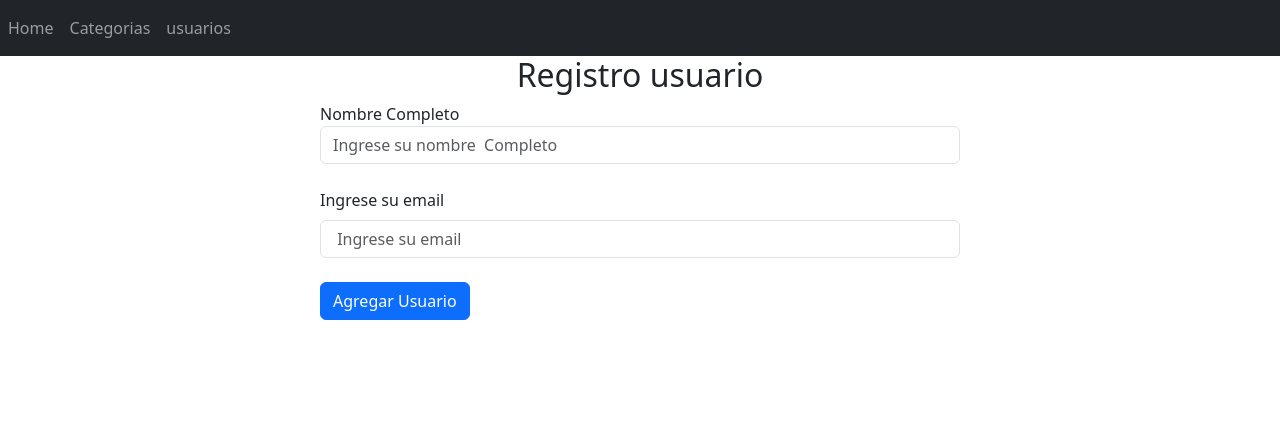
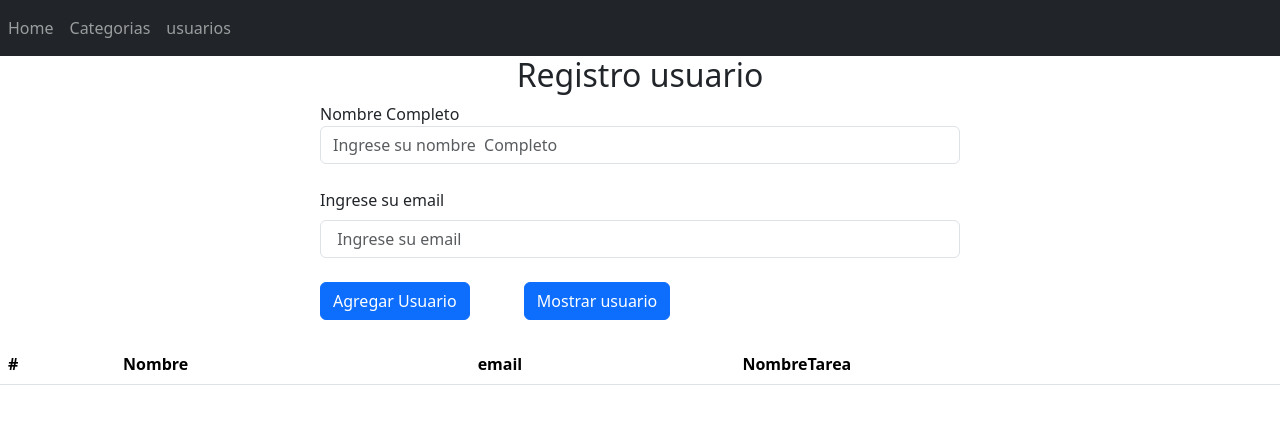
Before and after one commit to winsignares/projectweb, a Flask app: page /usuario in a window 1280 px wide. Shown: the top 424 px of the page. Run offline with Flask 3, Linux system fonts and the light colour scheme; lists and menus that the app fills with data are empty; some libraries are stand-ins or nearby versions.

Commit message:
pintado de tabla

```diff
--- a/app.py
+++ b/app.py
@@ -76,7 +76,7 @@ def dostablas():
         dato[i] = {
         'Nombre':users.fullname,
 		'email':users.email,
-		'Nombre Tarea':taks.nametak,
+		'NombreTarea':taks.nametak,
         }
         print(users.fullname, taks.nametak)
 
--- a/config/static/js/user.js
+++ b/config/static/js/user.js
@@ -14,3 +14,36 @@ function saveuser() {
         console.log(error);
       });
 }
+
+function MostrarUsuario() {
+  //alertify.success('Hola Mundo');
+  const listausuario = document.getElementById('listausuario');
+  let endpoint = "/dostablas";
+
+      axios.get(endpoint)
+      .then(function (response) {
+        let data = response.data;
+        let Lusuario ="";
+        let longitud = (Object.keys(data).length) +1 ;
+
+        for (let index = 1; index < longitud; index++) {
+
+          Lusuario += `<tr>
+                        <th scope="row">${index}</th>
+                        <td>${data[index].Nombre}</td>
+                        <td>${data[index].email}</td>
+                        <td>${data[index].NombreTarea}</td>
+                      </tr>`;
+
+        }
+
+        listausuario.innerHTML = Lusuario;
+
+      })
+      .catch(function (error) {
+        console.log(error);
+      })
+      .finally(function () {
+        // always executed
+      });
+}
--- a/config/templates/layout.html
+++ b/config/templates/layout.html
@@ -9,6 +9,17 @@
     <meta name='viewport' content='width=device-width, initial-scale=1'>
     <link rel='stylesheet' type='text/css' media='screen' href='main.css'>
     <link href="https://cdn.jsdelivr.net/npm/bootstrap@5.3.0-alpha1/dist/css/bootstrap.min.css" rel="stylesheet" integrity="sha384-GLhlTQ8iRABdZLl6O3oVMWSktQOp6b7In1Zl3/Jr59b6EGGoI1aFkw7cmDA6j6gD" crossorigin="anonymous">
+    <!-- CSS -->
+    <link rel="stylesheet" href="//cdn.jsdelivr.net/npm/alertifyjs@1.13.1/build/css/alertify.min.css"/>
+    <!-- Default theme -->
+    <link rel="stylesheet" href="//cdn.jsdelivr.net/npm/alertifyjs@1.13.1/build/css/themes/default.min.css"/>
+
+    <!--
+        RTL version
+    -->
+    <link rel="stylesheet" href="//cdn.jsdelivr.net/npm/alertifyjs@1.13.1/build/css/alertify.rtl.min.css"/>
+    <!-- Default theme -->
+    <link rel="stylesheet" href="//cdn.jsdelivr.net/npm/alertifyjs@1.13.1/build/css/themes/default.rtl.min.css"/>
 </head>
 <body>
 
@@ -38,5 +49,7 @@
 <script src="{{url_for('static', filename ='js/app.js')}}"></script>
 <script src="{{url_for('static', filename ='js/user.js')}}"></script>
 <script src="https://unpkg.com/axios/dist/axios.min.js"></script>
+<!-- JavaScript -->
+<script src="//cdn.jsdelivr.net/npm/alertifyjs@1.13.1/build/alertify.min.js"></script>
 </body>
 </html>
--- a/config/templates/users.html
+++ b/config/templates/users.html
@@ -31,7 +31,24 @@
       <a  class="btn btn-primary" style="margin-right: 50px" onclick="saveuser()">
         Agregar Usuario
       </a>
+      <a  class="btn btn-primary" onclick="MostrarUsuario()">Mostrar usuario</a>
     </div>
   </form>
 </div>
+<br />
+<div>
+  <table class="table table-hover">
+    <thead>
+      <tr>
+        <th scope="col">#</th>
+        <th scope="col">Nombre</th>
+        <th scope="col">email</th>
+        <th scope="col">NombreTarea</th>
+      </tr>
+    </thead>
+    <tbody id="listausuario">
+
+    </tbody>
+  </table>
+</div>
 {% endblock %}
```
